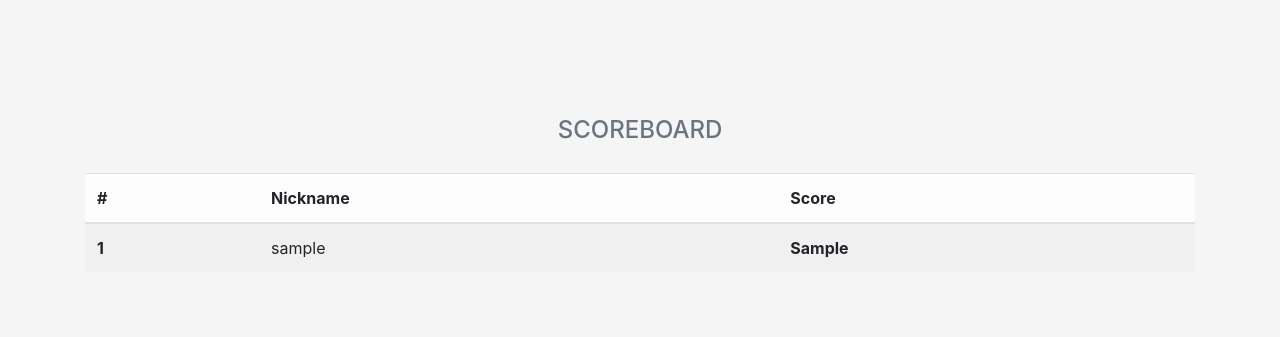
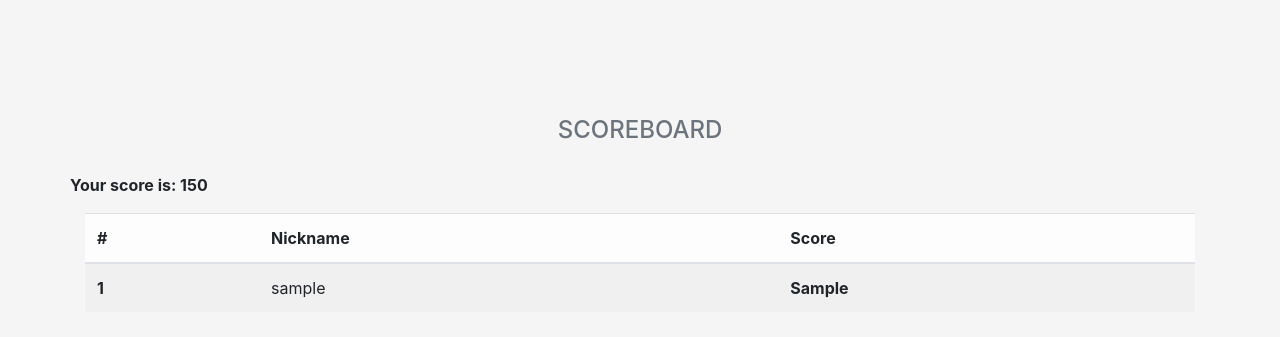
Before and after one commit to Sinketsu/informatics_php_lab, a PHP site: page /scoreboard.php in a window 1280 px wide. Shown: the part 55-392 px from the top of the page. Run offline with PHP 8.4, Linux system fonts and the light colour scheme; tables that the repository leaves empty or names only in its code hold one stand-in row (values such as "Sample post").

Commit message:
fix scoreboard (i hope...)

```diff
--- a/scoreboard.php
+++ b/scoreboard.php
@@ -40,6 +40,9 @@
             <h4 class="text-secondary ">SCOREBOARD</h4>
         </div>
         <div class="row" style="height: 20px"></div>
+        <div class="row">
+            <p class="font-weight-bold">Your score is: 150</p>
+        </div>
     </div>
     <div class="container">
         <table class="table table-striped table-hover table-light">
```
